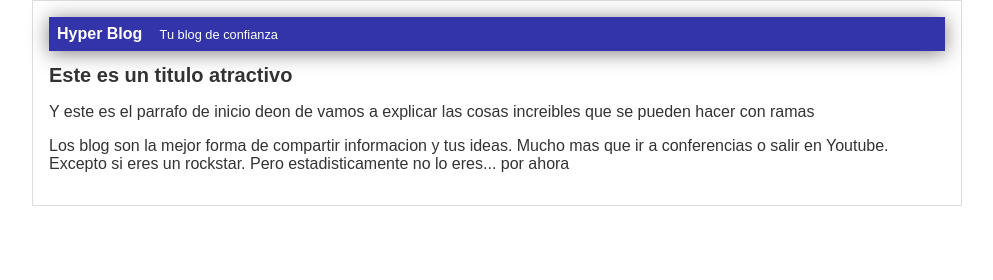
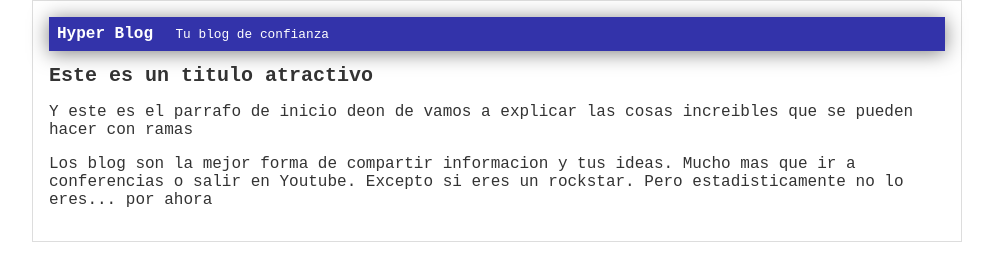
Before and after one commit to cmartinez11/prueba-git, a plain HTML site: page index.html in a window 1280 px wide. Shown: the whole page, without its empty margins (143-1136 px from the left). Drawn offline with Linux system fonts and the light colour scheme.

Commit message:
Cambie de fuente

```diff
--- a/style.css
+++ b/style.css
@@ -1,7 +1,7 @@
 body{
     color: #333;
     text-align: center;
-    font-family: "arial";
+    font-family: 'Courier New', Courier, monospace;
     margin: 0;
     padding: 0;
     font-size: 16px;
```
